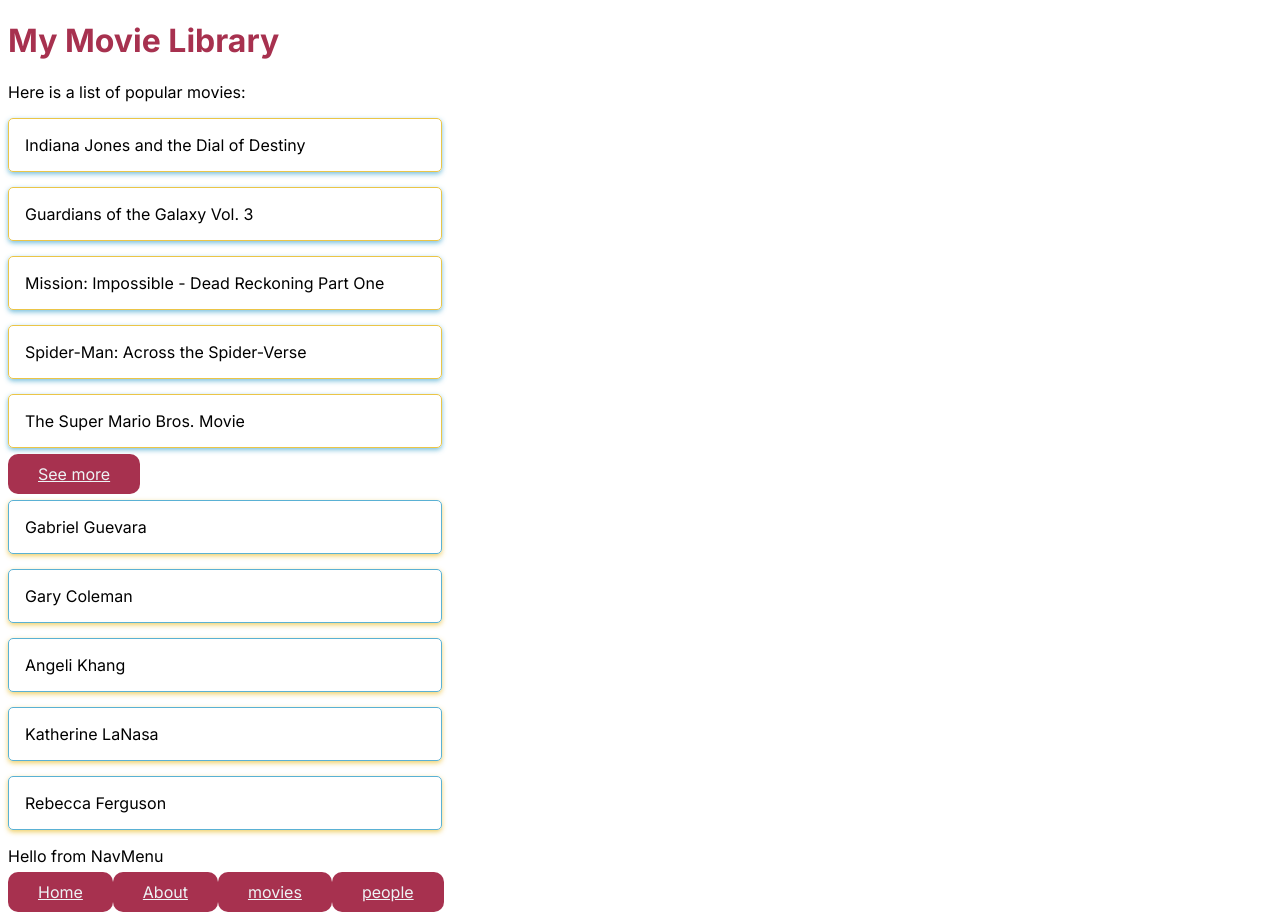
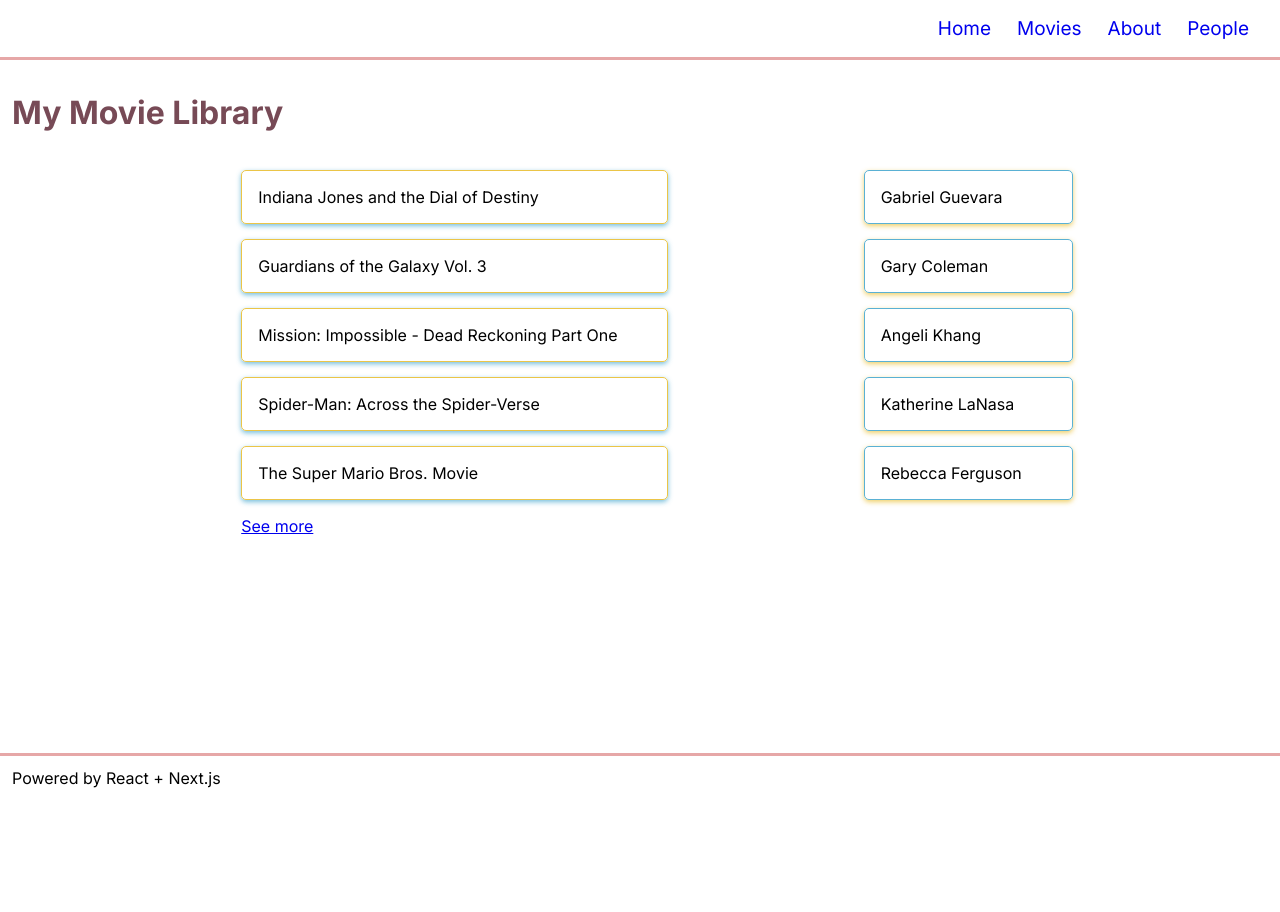
Before and after one commit to KPenzes/fake-letterboxd, a Next.js app: page / in a window 1280 px wide. After the commit the page ends 800 px from the top, so only its background shows below. Built offline with nearby package versions, Linux system fonts and the light colour scheme.

Commit message:
Completed layouts lesson - added layout to Root, added more css styling to page

```diff
--- a/src/app/globals.css
+++ b/src/app/globals.css
@@ -1,12 +1,19 @@
 h1 {
-  color: #a7314f;
+  color: #774a56;
 }
 
-a {
-  color: #eef3f5;
+.flexBox {
+  display: flex;
+  justify-content: space-evenly;
+
+}
+
+/* a {
+  color: #282a2b;
   padding: 10px;
   padding-left: 30px;
   padding-right: 30px;
   border-radius: 10px;
-  background-color: #a7314f;
-}
+  background-color: #e6b1be;
+  margin: 5px;
+} */
--- a/src/app/layout.js
+++ b/src/app/layout.js
@@ -1,17 +1,30 @@
 import './globals.css'
 import { Inter } from 'next/font/google'
+import NavMenu from '../components/nav-menu'
+import styles from './layout.module.css'
 
 const inter = Inter({ subsets: ['latin'] })
 
 export const metadata = {
-  title: 'My Movie Library',
-  description: 'An app created with React and Next.js',
+  title: {
+    template: '%s · My Movie Library',
+    default: 'My Movie Library',
+  },
+  description: 'Generated by create next app',
 }
 
 export default function RootLayout({ children }) {
   return (
     <html lang="en">
-      <body className={inter.className}>{children}</body>
+      <body className={`${styles.rootLayout} ${inter.className}`}>
+        <header>
+          <NavMenu />
+        </header>
+
+        <main>{children}</main>
+
+        <footer>Powered by React + Next.js</footer>
+      </body>
     </html>
   )
 }
--- /dev/null
+++ b/src/app/layout.module.css
@@ -0,0 +1,23 @@
+.rootLayout {
+  margin: 0;
+  display: flex;
+  flex-direction: column;
+  min-height: 100vh;
+}
+
+.rootLayout > main {
+  padding: 12px;
+  flex: 1;
+  /* margin: auto; */
+}
+
+.rootLayout > header {
+  border-bottom: 3px solid rgb(230, 167, 167);
+  padding: 12px;
+}
+
+.rootLayout > footer {
+  border-top: 3px solid rgb(230, 167, 167);
+  padding: 12px;
+
+}
--- a/src/app/page.js
+++ b/src/app/page.js
@@ -1,7 +1,5 @@
 import { MovieList } from '../components/movie-list';
 import { PeopleList } from '../components/people-list';
-import NavMenu from '../components/nav-menu';
-import Link from 'next/link'
 
 export default function HomePage() {
   const appTitle = 'My Movie Library'
@@ -26,9 +24,10 @@
   ]
 
   return (
-    <main>
+    <>
       <h1>{displayTitle && appTitle}</h1>
-      <p>Here is a list of popular movies:</p>
+      <div className='flexBox'>
+        <div>
           <MovieList movies={movies}/>
           <p>
             {hasMoreMovies ? (
@@ -36,8 +35,9 @@
               : ('Nothing more to see here.')
             }
           </p>
+        </div>
         <PeopleList people={people}/>
-      <NavMenu />
-    </main>
+      </div>
+    </>
   )
 }
--- a/src/components/movie-list.module.css
+++ b/src/components/movie-list.module.css
@@ -3,5 +3,5 @@
   display: flex;
   flex-direction: column;
   gap: 15px;
-  max-width: 400px;
+  /* max-width: 60%; */
 }
--- a/src/components/nav-menu.js
+++ b/src/components/nav-menu.js
@@ -1,13 +1,23 @@
 import Link from 'next/link';
+import styles from './nav-menu.module.css'
 
 export default function NavMenu() {
   return (
-    <main>
-      <p>Hello from NavMenu</p>
-      <Link href="/">Home</Link>
-      <Link href="/about">About</Link>
-      <Link href="/movies">movies</Link>
-      <Link href="/people">people</Link>
-    </main>
+    <nav className={styles.navMenu}>
+      <ul>
+        <li>
+          <Link href="/">Home</Link>
+        </li>
+        <li>
+          <Link href="/movies">Movies</Link>
+        </li>
+        <li>
+          <Link href="/about">About</Link>
+        </li>
+        <li>
+          <Link href="/people">People</Link>
+        </li>
+      </ul>
+    </nav>
   )
 }
--- /dev/null
+++ b/src/components/nav-menu.module.css
@@ -0,0 +1,19 @@
+.navMenu ul {
+  display: flex;
+  flex-direction: row;
+  justify-content: end;
+  gap: 12px;
+  margin: 0;
+  padding: 5px;
+
+}
+
+.navMenu li {
+  list-style: none;
+  padding-right: 14px;
+  font-size: 19px;
+}
+
+.navMenu li a {
+  text-decoration: none;
+}
--- a/src/components/people-list.module.css
+++ b/src/components/people-list.module.css
@@ -3,5 +3,5 @@
   display: flex;
   flex-direction: column;
   gap: 15px;
-  max-width: 400px;
+  /* max-width:100px; */
 }
```
Also changed, not shown: src/app/about/page.js (+5 -5 lines), src/app/movies/page.js (+5 -4 lines), src/app/people/page.js (+5 -4 lines). Lines whose indentation alone changed are shown as unchanged.
